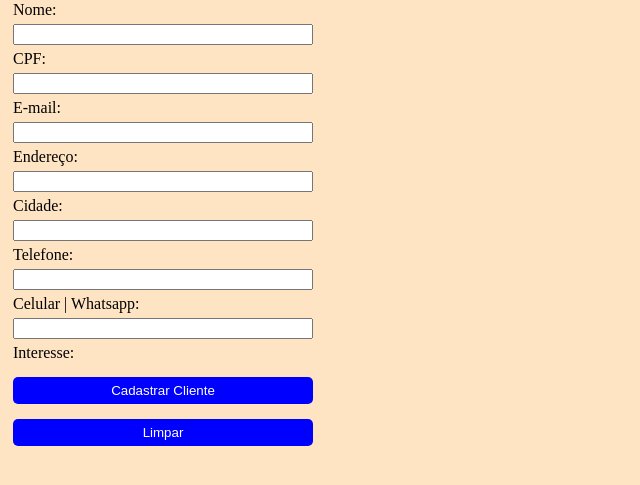
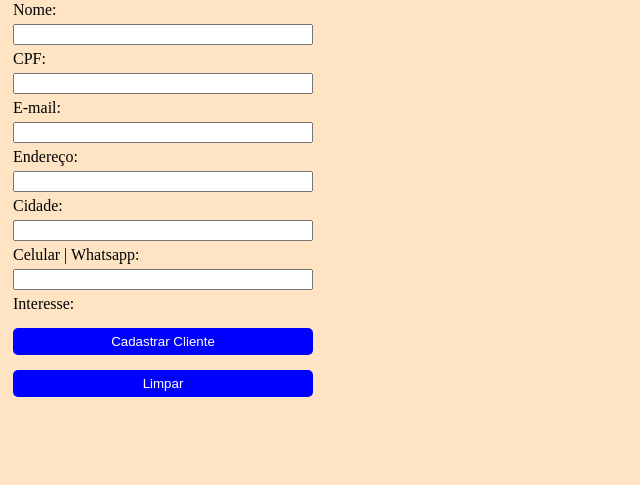
Before and after one commit to Lewprock/ProjetoForm, a plain HTML site: page index.html in a window 1280 px wide. Shown: the part 79-564 px from the top of the page, without its empty margins (0-640 px from the left). Drawn offline with Linux system fonts and the light colour scheme.

Commit message:
Retirei o telefone

```diff
--- a/index.html
+++ b/index.html
@@ -29,14 +29,8 @@
             <label for="cidade">Cidade:</label>
             <input type="text" name="cidade" id="cidade">
 
-
-            <label for="telefone">Telefone:</label>
-            <input type="text" name="telefone" id="telefone">
-
-
             <label for="celwsapp">Celular | Whatsapp:</label>
             <input type="text" name="cellwsapp" id="cellwsapp"required>
-
 
             <label for="">Interesse:</label>
             <input class="botao" type="submit" value="Cadastrar Cliente">
```
